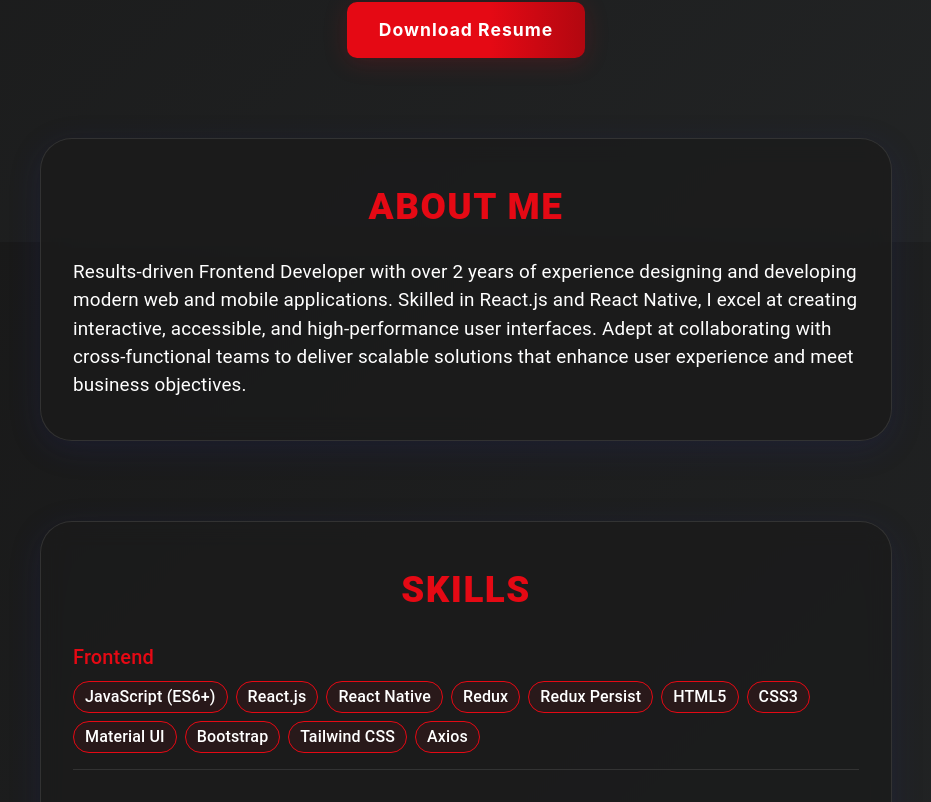
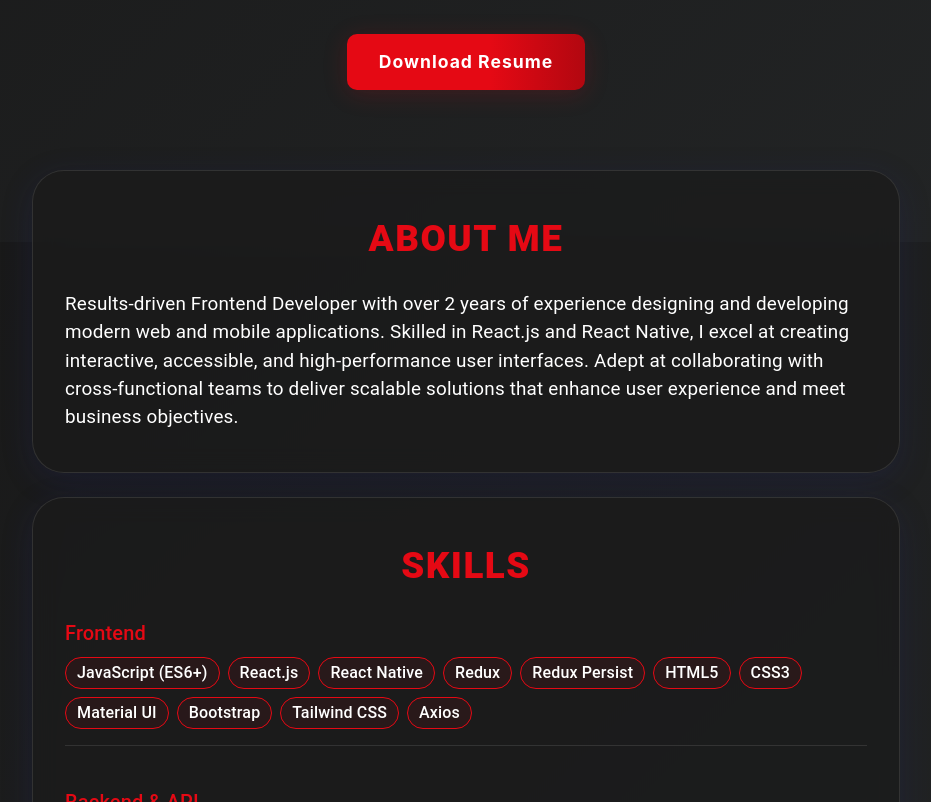
Before and after one commit to Adityaryan7/Portfolio, a React (Create React App) app: page / in a window 1280 px wide. Shown: the part 558-1360 px from the top of the page, without its empty margins (174-1105 px from the left). Built offline with nearby package versions, Linux system fonts and the light colour scheme.

Commit message:
UI changes

```diff
--- a/src/pages/Portfolio/Portfolio.js
+++ b/src/pages/Portfolio/Portfolio.js
@@ -28,7 +28,7 @@ import { motion } from 'framer-motion';
 
 document.documentElement.style.scrollBehavior = 'smooth';
 
-const GradientBackground = styled(Box)(() => ({
+const GradientBackground = styled(Box)(({ theme }) => ({
   minHeight: '100vh',
   width: '100vw',
   background: 'linear-gradient(135deg, #181818 0%, #232526 100%)',
@@ -38,6 +38,10 @@ const GradientBackground = styled(Box)(() => ({
   fontSize: '16px',
   lineHeight: 1.6,
   overflowX: 'hidden',
+  paddingTop: 80, // Add space for navbar
+  [theme.breakpoints.down('sm')]: {
+    paddingTop: 64, // Less space on mobile
+  },
 }));
 
 const GlassNav = styled(Box)(({ theme }) => ({
@@ -120,11 +124,11 @@ const HeroSection = styled(Box)(({ theme }) => ({
   alignItems: 'center',
   justifyContent: 'center',
   minHeight: '60vh',
-  paddingTop: theme.spacing(14),
+  paddingTop: theme.spacing(8),
   paddingBottom: theme.spacing(8),
   textAlign: 'center',
   [theme.breakpoints.down('sm')]: {
-    paddingTop: theme.spacing(11),
+    paddingTop: theme.spacing(6),
     paddingBottom: theme.spacing(4),
     minHeight: '40vh',
   },
@@ -466,14 +470,21 @@ class Portfolio extends Component {
   render() {
     const resumeURL = `${process.env.PUBLIC_URL}/Aryan-Resume.pdf`;
 
-    const animatedSection = (id, title, content) => (
-      <Box id={id} sx={{ mb: { xs: 6, sm: 10 } }}>
-        <GlassCard
-          variants={scrollFadeUp}
-          initial="hidden"
-          whileInView="visible"
-          viewport={{ once: true, amount: 0.3 }}
-        >
+    const animatedSection = (id, title, content, isLast = false) => (
+      <Box
+        component={motion.div}
+        id={id}
+        variants={scrollFadeUp}
+        initial="hidden"
+        whileInView="visible"
+        viewport={{ once: true, amount: 0.15 }}
+        sx={{
+          mb: isLast ? 0 : { xs: 2, sm: 3 },
+          px: { xs: 1, sm: 0 },
+          transition: 'margin-bottom 0.2s',
+        }}
+      >
+        <GlassCard>
           <SectionTitle>{title}</SectionTitle>
           {content}
         </GlassCard>
@@ -587,7 +598,13 @@ class Portfolio extends Component {
 
         {/* Hero Section */}
         <HeroSection>
-          <motion.div variants={scrollFadeUp} initial="hidden" animate="visible">
+          <Box
+            component={motion.div}
+            variants={scrollFadeUp}
+            initial="hidden"
+            whileInView="visible"
+            viewport={{ once: true, amount: 0.15 }}
+          >
             <Avatar
               src={`${process.env.PUBLIC_URL}/28399.jpg`}
               alt="Aditya Kumar Aryan"
@@ -673,10 +690,17 @@ class Portfolio extends Component {
             >
               Download Resume
             </a>
-          </motion.div>
+          </Box>
         </HeroSection>
 
-        <Container maxWidth="md" sx={{ pt: 2 }}>
+        <Container
+          maxWidth="md"
+          sx={{
+            pt: 2,
+            pb: 6,
+            px: { xs: 0.5, sm: 2 },
+          }}
+        >
           {animatedSection(
             'about',
             'About Me',
```
